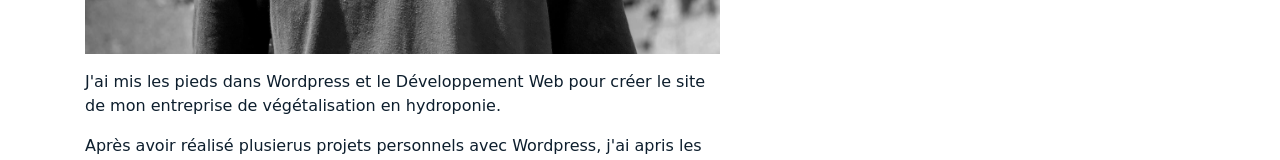
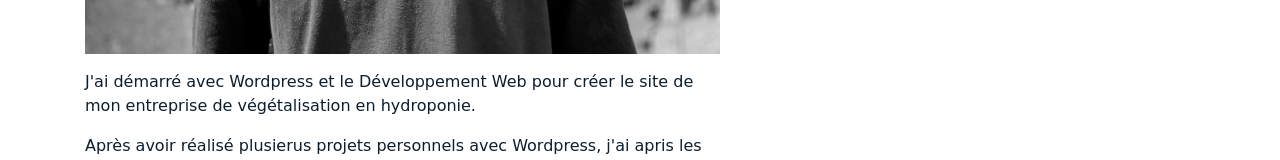
Before and after one commit to JulienLach/jl.developpement, a plain HTML site: page about.html in a window 1280 px wide. Shown: the part 946-1106 px from the top of the page. Drawn offline with Linux system fonts and the light colour scheme; a web font is replaced by a local one.

Commit message:
Update about.html

```diff
--- a/about.html
+++ b/about.html
@@ -138,7 +138,7 @@
 
           <div class="col-md-7 mb-5 mb-md-0" data-aos="fade-up">
             <p><img src="img/profil.jpeg" alt="Image" class="img-fluid"></p>
-            <p>J'ai mis les pieds dans Wordpress et le Développement Web pour créer le site de mon entreprise de végétalisation en hydroponie.</p>
+            <p>J'ai démarré avec Wordpress et le Développement Web pour créer le site de mon entreprise de végétalisation en hydroponie.</p>
             <p>Après avoir réalisé plusierus projets personnels avec Wordpress, j'ai apris les bases en HTML et CSS pour pouvoir combiner les deux compétences.</p>
             <p><a href="#" class="readmore">Voir mon CV</a></p>
           </div>
```
